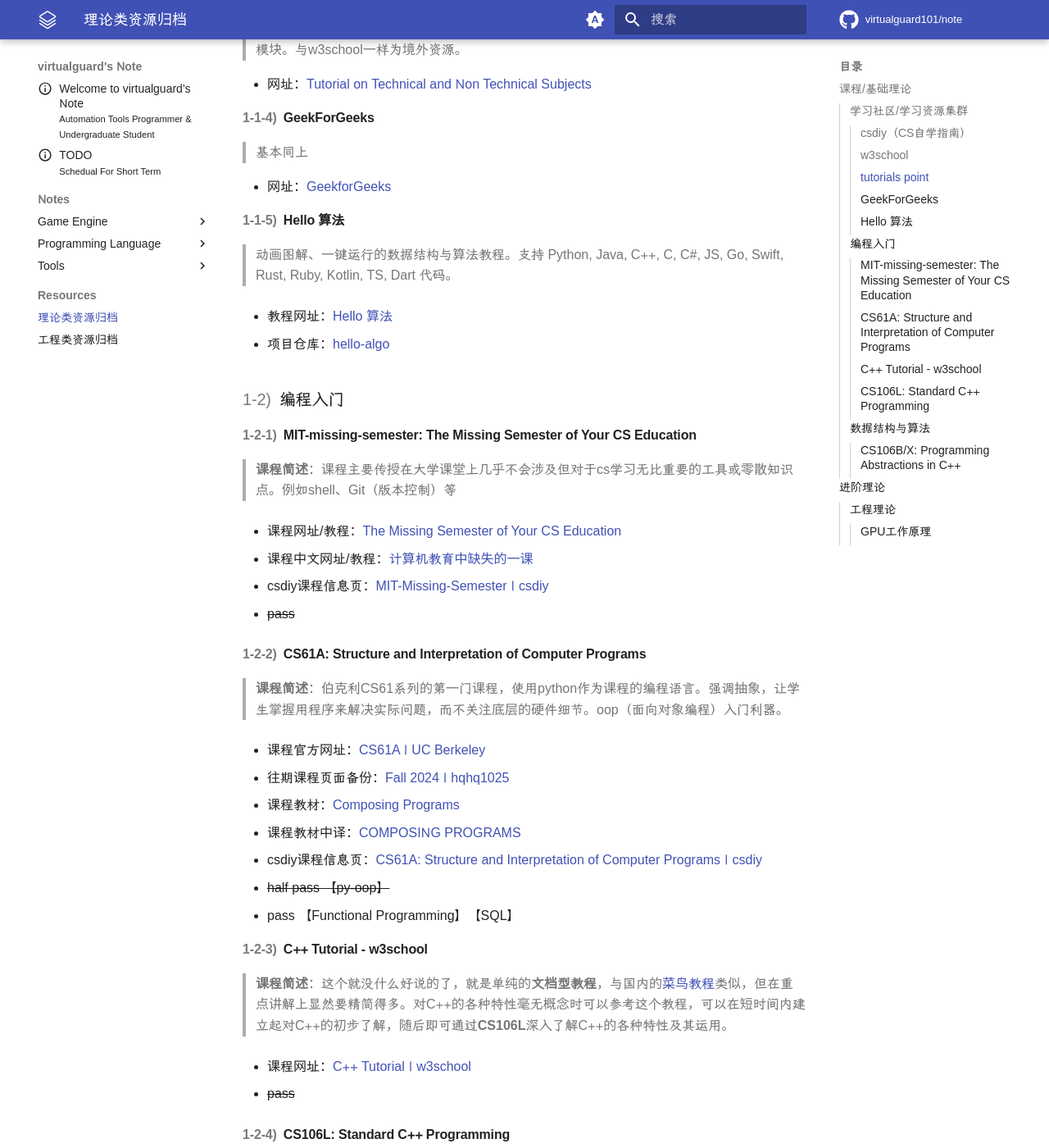
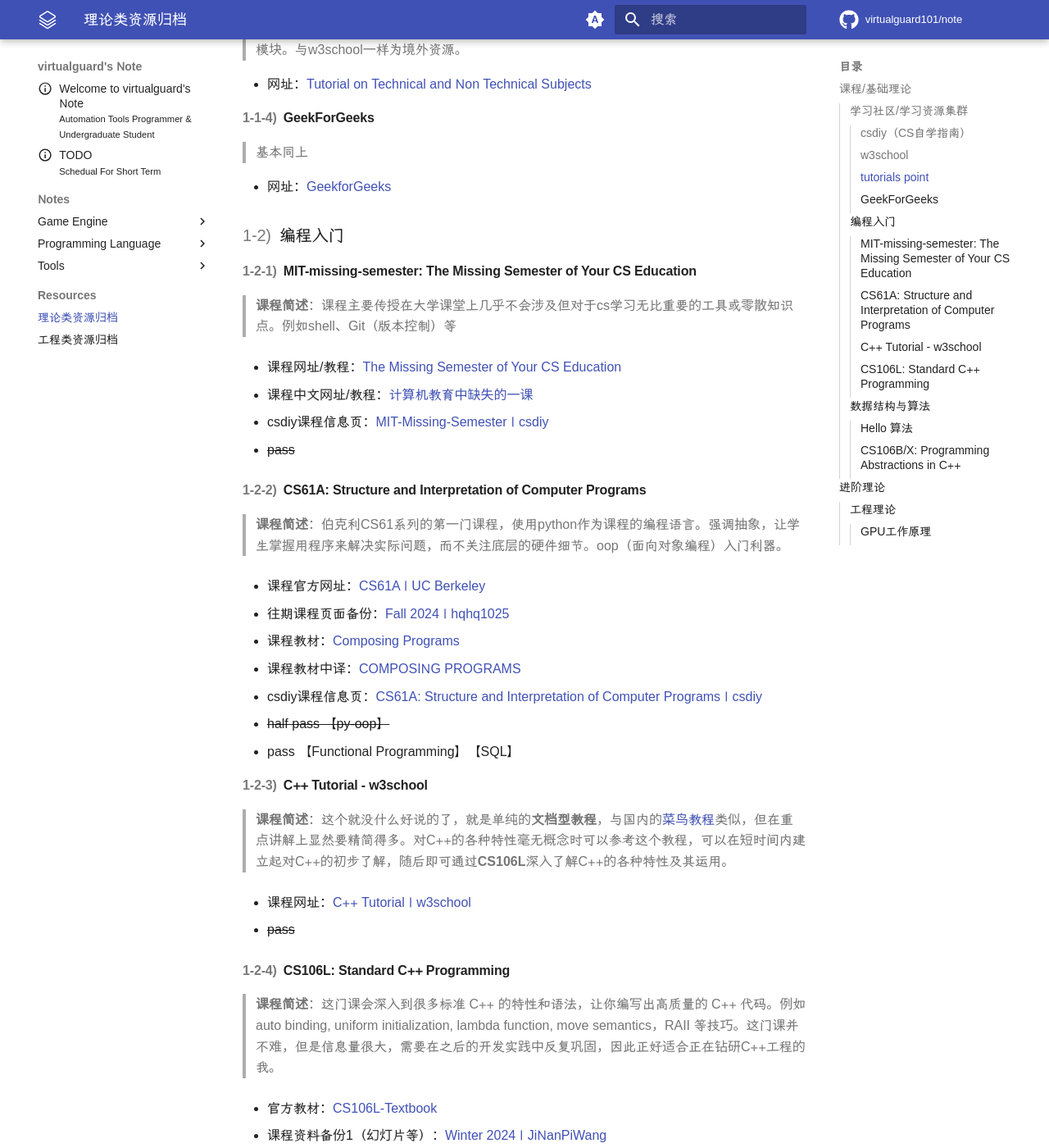
Before and after one commit to virtualguard101/note, an MkDocs documentation site: the page built from docs/resources/academic.md, in a window 1280 px wide and 1400 px high, scrolled down 1181 px. Shown: the whole window at 82% size. Built offline with MkDocs 1.6.1 and Material for MkDocs 9.7.7, drawn with Linux system fonts in a browser that asks for light colours; some web fonts are replaced; comment, search, counter and statistics services are not loaded; some of the changed text lies outside the part shown.

Commit message:
update resources: academic

```diff
--- a/docs/resources/academic.md
+++ b/docs/resources/academic.md
@@ -37,13 +37,6 @@
 >基本同上
 
 - 网址：[GeekforGeeks](https://www.geeksforgeeks.org/)
-
-#### Hello 算法
->动画图解、一键运行的数据结构与算法教程。支持 Python, Java, C++, C, C#, JS, Go, Swift, Rust, Ruby, Kotlin, TS, Dart 代码。
-
-- 教程网址：[Hello 算法](https://www.hello-algo.com/)
-
-- 项目仓库：[hello-algo](https://github.com/krahets/hello-algo)
 
 
 ### 编程入门
```
Also changed, not shown: other parts of docs/resources/academic.md (+7 -0 lines).
